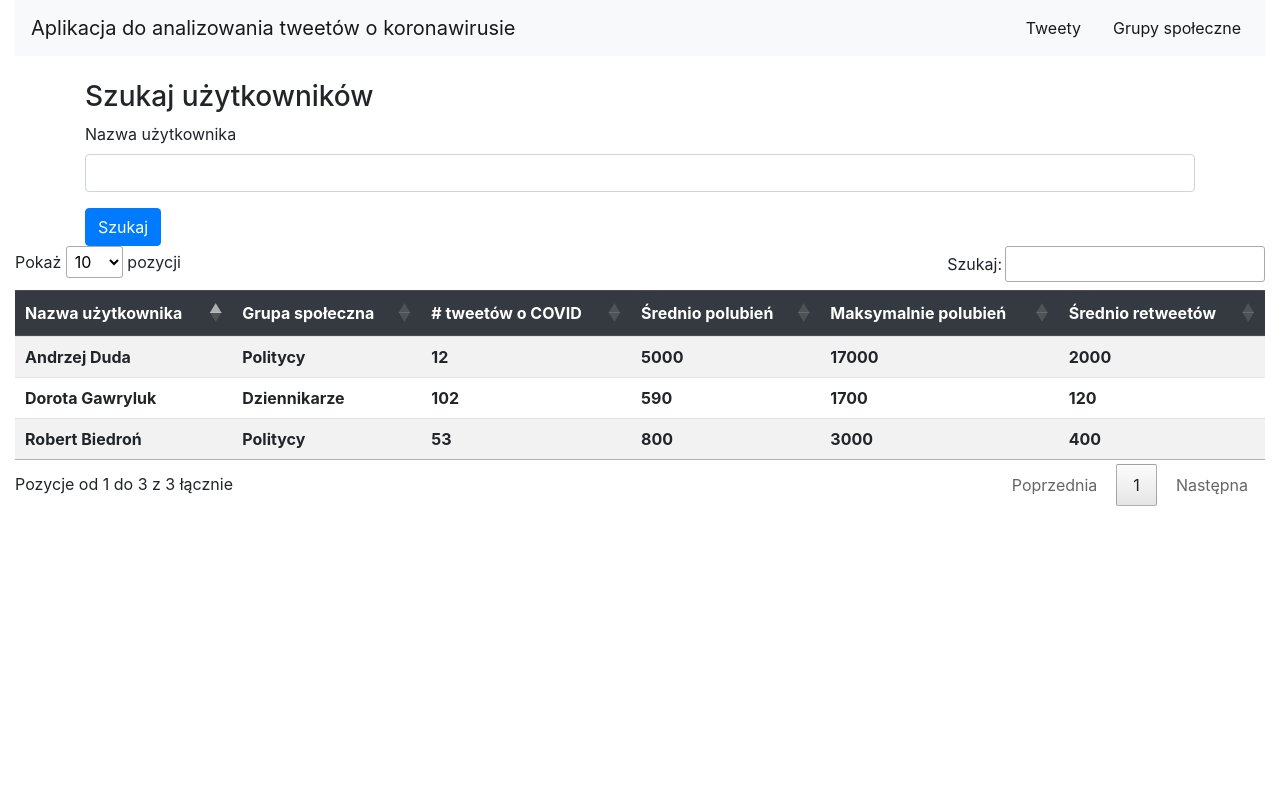
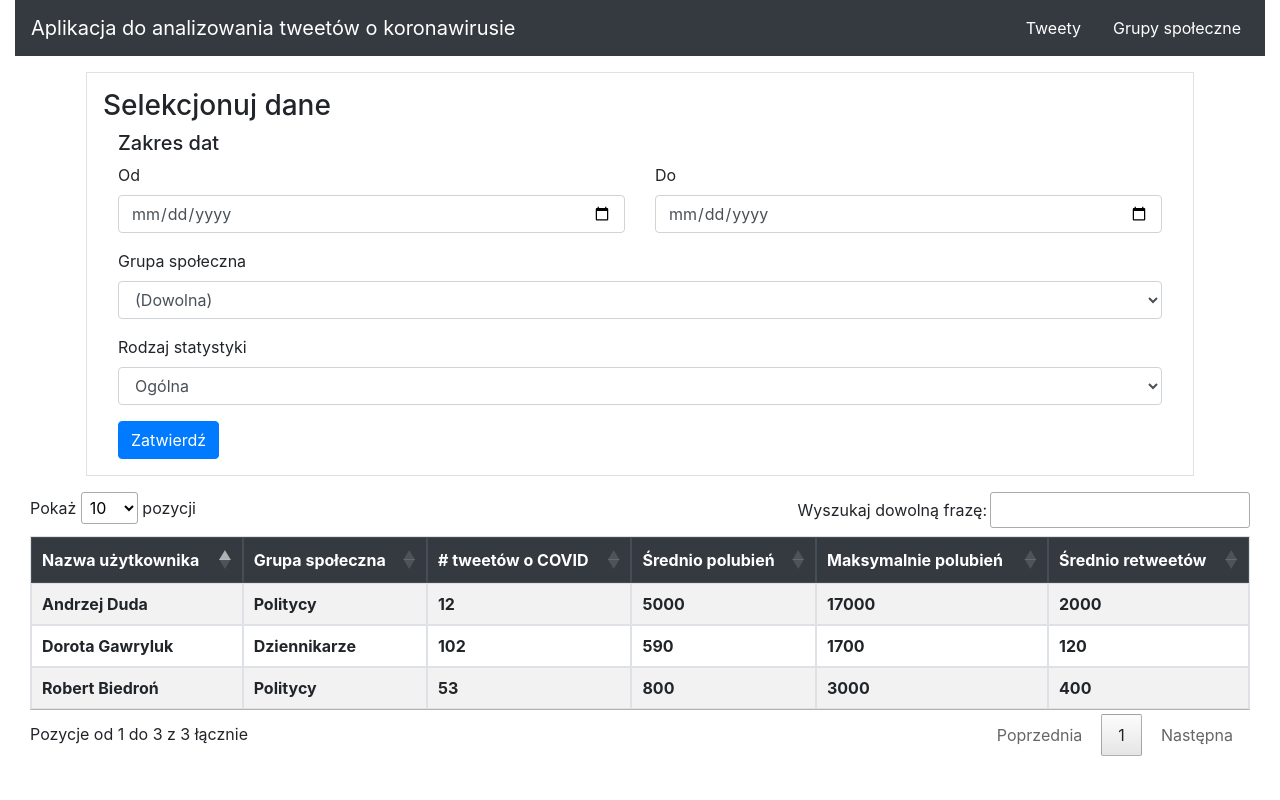
Before and after one commit to JakubRaban/covid-tweet-analysis, a Flask app: page / in a window 1280 px wide. Run offline with Flask 2, Linux system fonts and the light colour scheme; data that the repository does not hold is empty; some libraries are stand-ins or nearby versions.

Commit message:
Filtering form for homepage

```diff
--- a/main.py
+++ b/main.py
@@ -82,7 +82,6 @@ def hello():
 def tweet_test():
     t = get_db()['Lekarze'].find({})[0]['id_str']
     html = get_embeddable_tweet_html_by_id(t)
-    print(html)
     return render_template('tweet.html', xdd=html)
 
 
--- a/templates/base.html
+++ b/templates/base.html
@@ -9,7 +9,7 @@
 </head>
 <body>
 <div class="container-fluid">
-    <nav class="navbar navbar-expand-lg navbar-light bg-light">
+    <nav class="navbar navbar-expand-lg navbar-dark bg-dark">
         <a class="navbar-brand" href="#">Aplikacja do analizowania tweetów o koronawirusie</a>
         <button class="navbar-toggler" type="button" data-toggle="collapse" data-target="#navbarNavAltMarkup"
                 aria-controls="navbarNavAltMarkup" aria-expanded="false" aria-label="Toggle navigation">
@@ -36,7 +36,6 @@
         integrity="sha384-OgVRvuATP1z7JjHLkuOU7Xw704+h835Lr+6QL9UvYjZE3Ipu6Tp75j7Bh/kR0JKI"
         crossorigin="anonymous"></script>
 <script type="text/javascript" charset="utf8" src="https://cdn.datatables.net/1.10.21/js/jquery.dataTables.js"></script>
-<script type="text/javascript" charset="utf8" src="https://cdn.datatables.net/plug-ins/1.10.21/i18n/Polish.json"></script>
 {% block scripts %}{% endblock %}
 </body>
 </html>
--- a/templates/homepage.html
+++ b/templates/homepage.html
@@ -1,17 +1,52 @@
 {% extends "base.html" %}
 {% block title %}Home page{% endblock %}
 {% block content %}
-    <div class="container-xl pt-4">
+    <div class="container-xl p-3">
+        <div class="container border p-3">
+            <h3>Selekcjonuj dane</h3>
             <form>
-            <h3>Szukaj użytkowników</h3>
-            <div class="form-group">
-                <label for="inputUsername">Nazwa użytkownika</label>
-                <input type="text" class="form-control" id="inputUsername">
+                <div class="container">
+                    <h5>Zakres dat</h5>
+                    <div class="row">
+                        <div class="col form-group">
+                            <label for="date-from">Od</label>
+                            <input type="date" class="form-control" id="date-from">
                         </div>
-            <button type="submit" class="btn btn-primary">Szukaj</button>
+                        <div class="col form-group">
+                            <label for="date-to">Do</label>
+                            <input type="date" class="form-control" id="date-to">
+                        </div>
+                    </div>
+                    <div class="row">
+                        <div class="col form-group">
+                            <label for="social-group">Grupa społeczna</label>
+                            <select class="form-control" id="social-group">
+                                <option value="none">(Dowolna)</option>
+                                <option value="politicians">Politycy</option>
+                                <option value="influencers">Influencerzy</option>
+                                <option value="doctors">Lekarze</option>
+                                <option value="journalists">Dziennikarze</option>
+                            </select>
+                        </div>
+                    </div>
+                    <div class="row">
+                        <div class="col form-group">
+                            <label for="statistic-type">Rodzaj statystyki</label>
+                            <select class="form-control" id="statistic-type">
+                                <option value="general">Ogólna</option>
+                                <option value="popularity">Zasięg użytkownika</option>
+                                <option value="social-group">Grupa społeczna</option>
+                                <option value="conspiracy">Teorie spiskowe</option>
+                            </select>
+                        </div>
+                    </div>
+                    <button type="submit" class="btn btn-primary">Zatwierdź</button>
+                </div>
             </form>
         </div>
-    <table class="table table-striped" id="datatable-users">
+    </div>
+    <div class="container-fluid">
+        <table class="table table-striped table-bordered" id="datatable-users">
             <thead class="thead-dark">
             <tr>
                 <th scope="col">Nazwa użytkownika</th>
@@ -35,6 +70,7 @@
             {% endfor %}
             </tbody>
         </table>
+    </div>
 {% endblock %}
 
 {% block scripts %}
@@ -43,7 +79,7 @@
             $('#datatable-users').DataTable({
                 "language": {
                     "processing": "Przetwarzanie...",
-                    "search": "Szukaj:",
+                    "search": " Wyszukaj dowolną frazę:",
                     "lengthMenu": "Pokaż _MENU_ pozycji",
                     "info": "Pozycje od _START_ do _END_ z _TOTAL_ łącznie",
                     "infoEmpty": "Pozycji 0 z 0 dostępnych",
```
Lines whose indentation alone changed are shown as unchanged.
